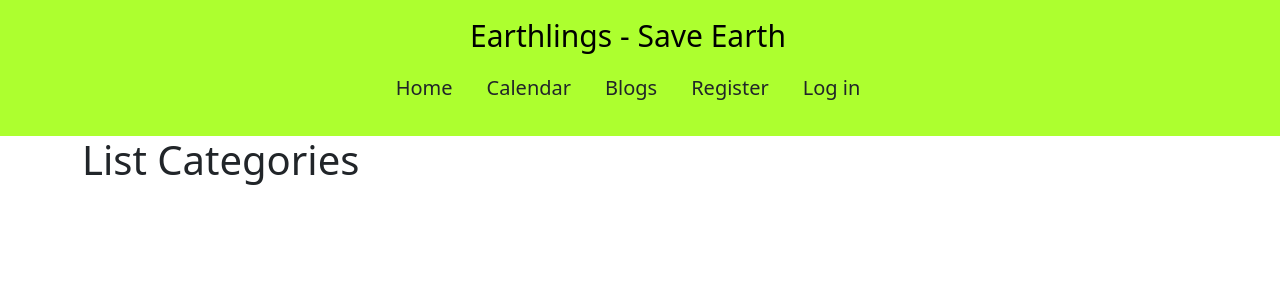
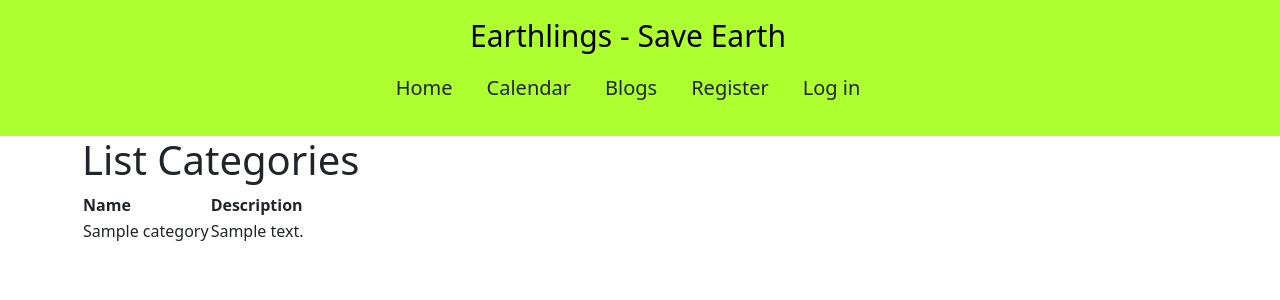
Before and after one commit to JoyZadan/Earthlings, a Flask app: page /categories in a window 1280 px wide. Shown: the top 300 px of the page. Run offline with Flask 2, Linux system fonts and the light colour scheme; a database or web service that is not in the repository returns one stand-in record (values such as "Sample title"); some libraries are stand-ins or nearby versions.

Commit message:
Retrieve data from database and pass to template

```diff
--- a/app.py
+++ b/app.py
@@ -135,7 +135,9 @@ def page_not_found(*args, **kwargs):
 
 @app.route("/categories")
 def categories():
-    return render_template("categories.html")
+    categories = list(mongo.db.categories.find())
+    return render_template("categories.html",
+                            categories=categories)
 
 
 if __name__ == "__main__":
--- a/templates/categories.html
+++ b/templates/categories.html
@@ -2,4 +2,24 @@
 
 {% block content %}
     <h1>List Categories</h1>
+    {% if categories %}
+    <table>
+        <thead>
+            <tr>
+                <th>Name</th>
+                <th>Description</th>
+            </tr>
+        </thead>
+        <tbody>
+        {% for category in categories %}
+        <tr>
+            <td>{{category.name}}</td>
+            <td>{{category.description}}</td>
+        </tr>
+        {% endfor %}
+        </tbody>
+
+    </table>
+    {% endif %}
+
 {% endblock %}
```
